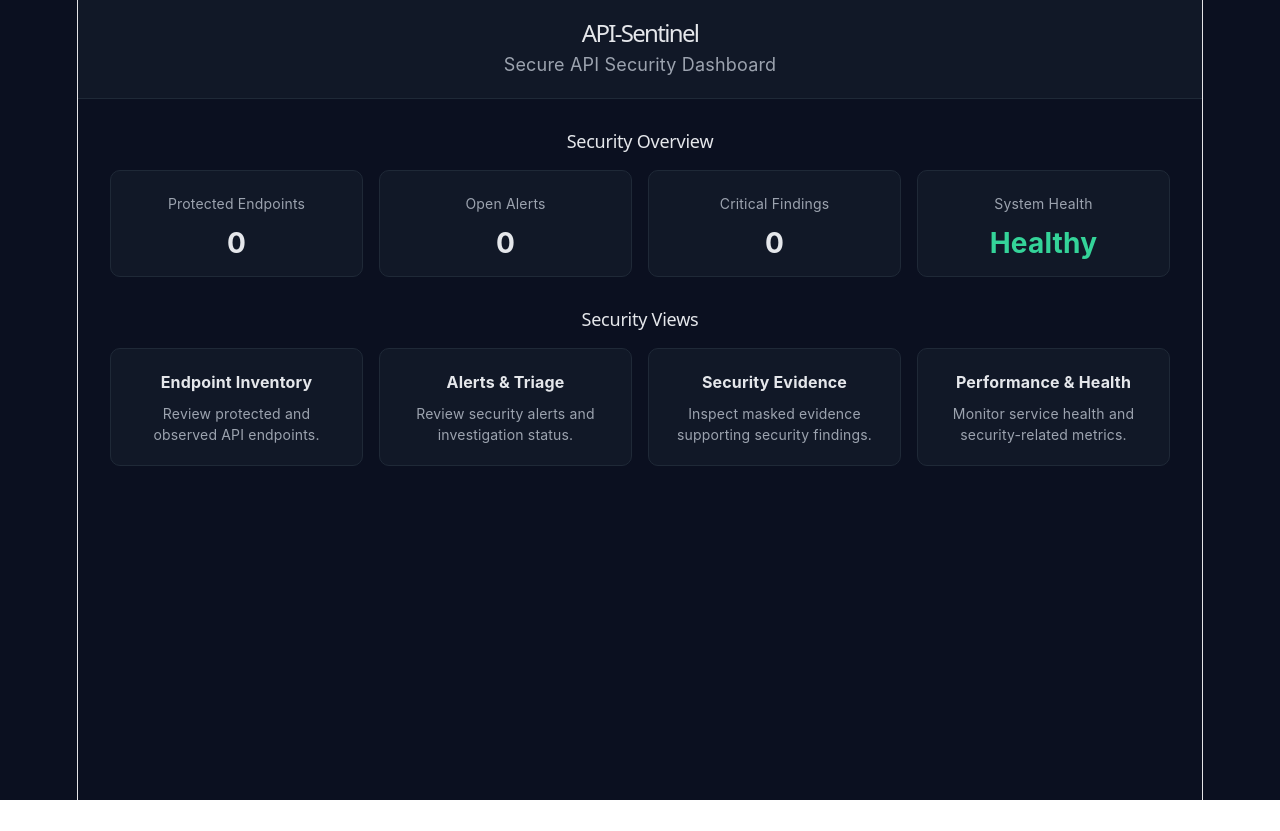
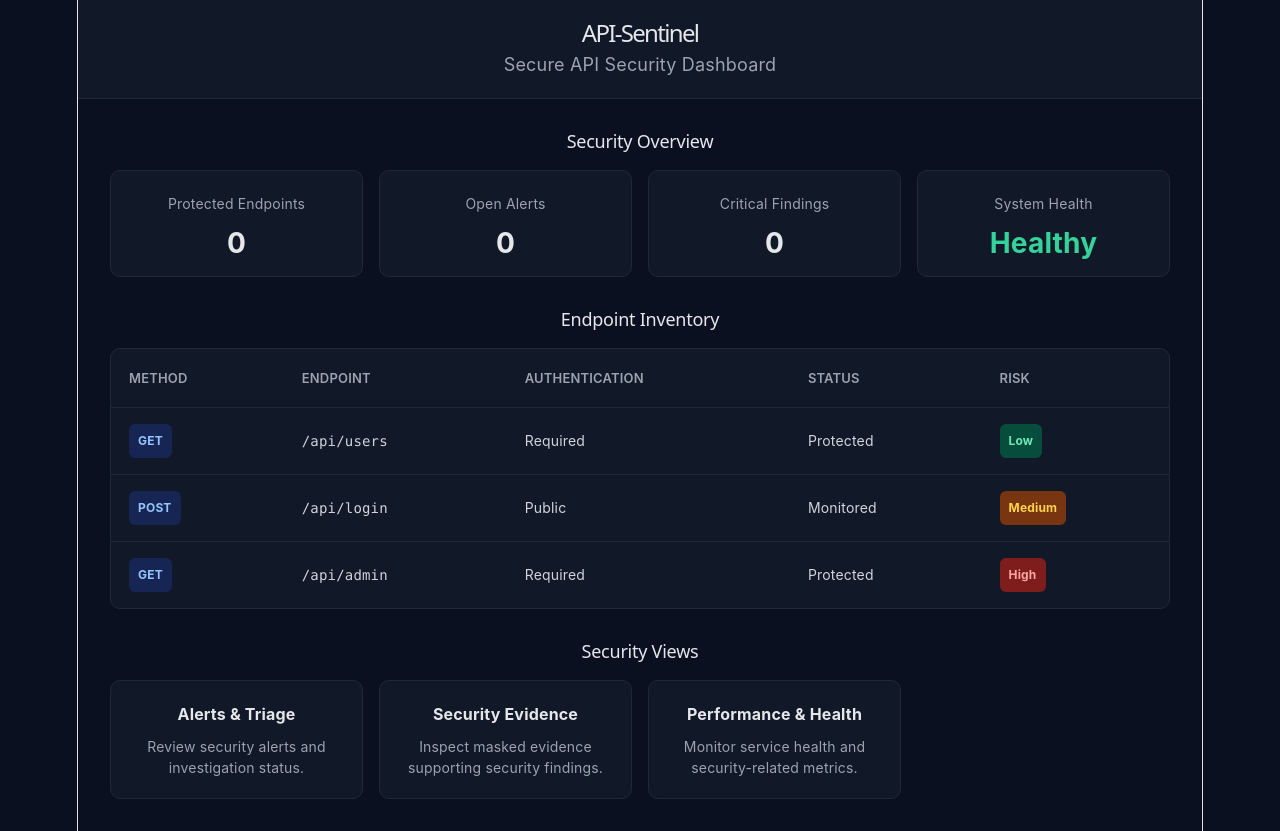
Before and after one commit to madhab-tech-cyber/APIsenX, a React (Vite) app in the folder dashboard/: page / in a window 1280 px wide. Before the commit the page ends 800 px from the top, so only its background shows below. Built offline with nearby package versions, Linux system fonts and the light colour scheme.

Commit message:
feat(member6): add endpoint inventory

```diff
--- a/dashboard/src/App.css
+++ b/dashboard/src/App.css
@@ -129,3 +129,74 @@ select {
 .topbar h1, .section-title {
   color: #e5e7eb;
 }
+
+.endpoint-table-card {
+  overflow-x: auto;
+  margin-bottom: 32px;
+  border: 1px solid #1f2937;
+  border-radius: 10px;
+  background: #111827;
+}
+
+.endpoint-table {
+  width: 100%;
+  border-collapse: collapse;
+  min-width: 720px;
+}
+
+.endpoint-table th,
+.endpoint-table td {
+  padding: 16px 18px;
+  text-align: left;
+  border-bottom: 1px solid #1f2937;
+}
+
+.endpoint-table th {
+  color: #9ca3af;
+  font-size: 13px;
+  font-weight: 600;
+  text-transform: uppercase;
+}
+
+.endpoint-table td {
+  color: #d1d5db;
+  font-size: 14px;
+}
+
+.endpoint-table tbody tr:last-child td {
+  border-bottom: none;
+}
+
+.endpoint-name {
+  font-family: Consolas, "Courier New", monospace;
+  color: #e5e7eb;
+}
+
+.method,
+.risk {
+  display: inline-block;
+  padding: 4px 9px;
+  border-radius: 6px;
+  font-size: 12px;
+  font-weight: 700;
+}
+
+.method {
+  color: #93c5fd;
+  background: #172554;
+}
+
+.risk-low {
+  color: #6ee7b7;
+  background: #064e3b;
+}
+
+.risk-medium {
+  color: #fcd34d;
+  background: #78350f;
+}
+
+.risk-high {
+  color: #fca5a5;
+  background: #7f1d1d;
+}
--- a/dashboard/src/App.tsx
+++ b/dashboard/src/App.tsx
@@ -1,5 +1,6 @@
 import './App.css'
 import { securityMetrics } from './securityData'
+import { apiEndpoints } from './endpointData'
 
 function App() {
   return (
@@ -25,14 +26,44 @@ function App() {
           ))}
         </section>
 
+        <h2 className="section-title">Endpoint Inventory</h2>
+
+        <section className="endpoint-table-card">
+          <table className="endpoint-table">
+            <thead>
+              <tr>
+                <th>Method</th>
+                <th>Endpoint</th>
+                <th>Authentication</th>
+                <th>Status</th>
+                <th>Risk</th>
+              </tr>
+            </thead>
+            <tbody>
+              {apiEndpoints.map((endpoint) => (
+                <tr key={`${endpoint.method}-${endpoint.endpoint}`}>
+                  <td>
+                    <span className={`method method-${endpoint.method.toLowerCase()}`}>
+                      {endpoint.method}
+                    </span>
+                  </td>
+                  <td className="endpoint-name">{endpoint.endpoint}</td>
+                  <td>{endpoint.authRequired ? 'Required' : 'Public'}</td>
+                  <td>{endpoint.status}</td>
+                  <td>
+                    <span className={`risk risk-${endpoint.risk.toLowerCase()}`}>
+                      {endpoint.risk}
+                    </span>
+                  </td>
+                </tr>
+              ))}
+            </tbody>
+          </table>
+        </section>
+
         <h2 className="section-title">Security Views</h2>
 
         <section className="views">
-          <article className="view-card">
-            <h3>Endpoint Inventory</h3>
-            <p>Review protected and observed API endpoints.</p>
-          </article>
-
           <article className="view-card">
             <h3>Alerts &amp; Triage</h3>
             <p>Review security alerts and investigation status.</p>
--- /dev/null
+++ b/dashboard/src/endpointData.ts
@@ -0,0 +1,35 @@
+export type EndpointStatus = 'Protected' | 'Monitored'
+
+export type EndpointRisk = 'Low' | 'Medium' | 'High'
+
+export type ApiEndpoint = {
+  method: 'GET' | 'POST' | 'PUT' | 'DELETE' | 'PATCH'
+  endpoint: string
+  authRequired: boolean
+  status: EndpointStatus
+  risk: EndpointRisk
+}
+
+export const apiEndpoints: ApiEndpoint[] = [
+  {
+    method: 'GET',
+    endpoint: '/api/users',
+    authRequired: true,
+    status: 'Protected',
+    risk: 'Low',
+  },
+  {
+    method: 'POST',
+    endpoint: '/api/login',
+    authRequired: false,
+    status: 'Monitored',
+    risk: 'Medium',
+  },
+  {
+    method: 'GET',
+    endpoint: '/api/admin',
+    authRequired: true,
+    status: 'Protected',
+    risk: 'High',
+  },
+]
```
